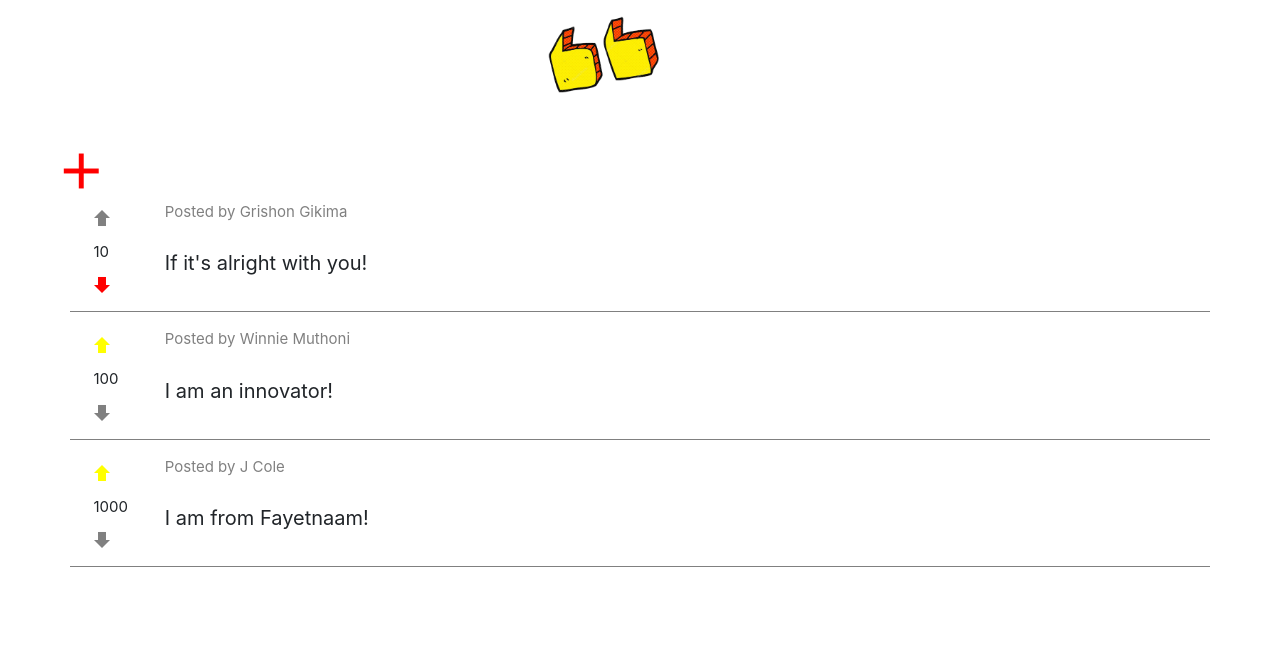
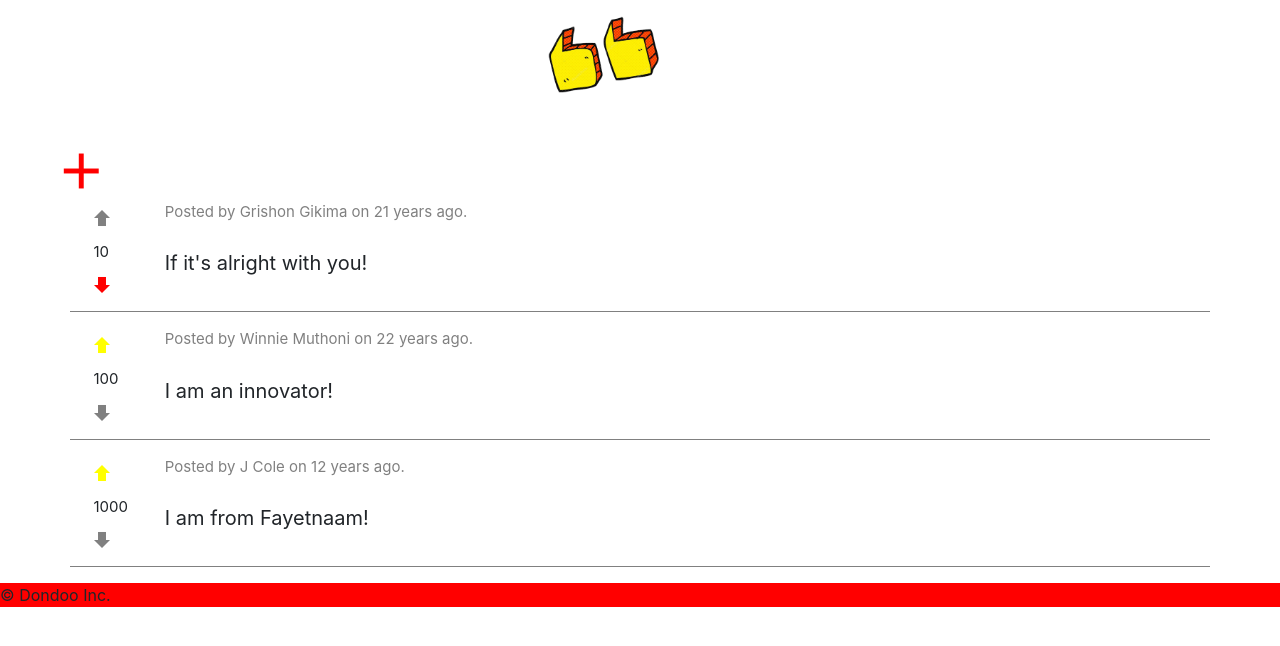
Before and after one commit to GrishonNganga/Dondoo, an Angular app: page / in a window 1280 px wide. Shown: the top 646 px of the page. Built offline with nearby package versions, Linux system fonts and the light colour scheme.

Commit message:
Add footer and a custom pipe

```diff
--- a/src/app/app.component.html
+++ b/src/app/app.component.html
@@ -1,2 +1,3 @@
 <app-header></app-header>
 <app-quotes></app-quotes>
+<app-footer></app-footer>
--- a/src/app/app.module.ts
+++ b/src/app/app.module.ts
@@ -7,6 +7,8 @@
 import { QuotesComponent } from './quotes/quotes.component';
 import { QuoteDescriptionComponent } from './quote-description/quote-description.component';
 import { HighlightDirective } from './highlight.directive';
+import { DateCountPipe } from './date-count.pipe';
+import { FooterComponent } from './footer/footer.component';
 
 @NgModule({
   declarations: [
@@ -14,7 +16,9 @@
     HeaderComponent,
     QuotesComponent,
     QuoteDescriptionComponent,
-    HighlightDirective
+    HighlightDirective,
+    DateCountPipe,
+    FooterComponent
   ],
   imports: [
     BrowserModule,
--- /dev/null
+++ b/src/app/date-count.pipe.ts
@@ -0,0 +1,23 @@
+import { Pipe, PipeTransform } from '@angular/core';
+
+@Pipe({
+  name: 'dateCount'
+})
+export class DateCountPipe implements PipeTransform {
+
+  transform(value: any, ...args: unknown[]): unknown {
+      let today:Date = new Date(); //get current date and time
+      let todayWithNoTime:any = new Date(today.getFullYear(), today.getMonth(), today.getDate())
+      var dateDifference = Math.abs(value - todayWithNoTime) //returns value in miliseconds
+      const secondsInDay = 86400; //60 seconds * 60 minutes in an hour * 24 hours in a day
+      var dateDifferenceSeconds = dateDifference*0.001; //converts miliseconds to seconds
+      var dateCounter = dateDifferenceSeconds/secondsInDay;
+
+      if (dateCounter >= 1 && value > todayWithNoTime){
+        return dateCounter;
+      }else{
+        return Math.round(dateCounter/365);
+      }
+  }
+
+}
--- /dev/null
+++ b/src/app/footer/footer.component.css
@@ -0,0 +1,3 @@
+footer{
+    background-color: red;
+}
--- /dev/null
+++ b/src/app/footer/footer.component.html
@@ -0,0 +1,3 @@
+<footer>
+    &copy; Dondoo Inc.
+</footer>
--- /dev/null
+++ b/src/app/footer/footer.component.ts
@@ -0,0 +1,15 @@
+import { Component, OnInit } from '@angular/core';
+
+@Component({
+  selector: 'app-footer',
+  templateUrl: './footer.component.html',
+  styleUrls: ['./footer.component.css']
+})
+export class FooterComponent implements OnInit {
+
+  constructor() { }
+
+  ngOnInit(): void {
+  }
+
+}
--- a/src/app/quote.ts
+++ b/src/app/quote.ts
@@ -1,6 +1,6 @@
 export class Quote {
     showDescription: boolean;
-    constructor(public author: string, public quote: string, public upvote: number, public downvote:number, public self: boolean, public unlike: boolean, public quoteSayer: string){
+    constructor(public author: string, public quote: string, public upvote: number, public downvote:number, public self: boolean, public unlike: boolean, public quoteSayer: string, public when: Date){
     this.showDescription = false;
     }
 }
--- a/src/app/quotes/quotes.component.html
+++ b/src/app/quotes/quotes.component.html
@@ -36,7 +36,7 @@
                 <div class="col">
                     <div class="row">
                         <div class="col author-txt">
-                            Posted by {{quote.author}}
+                            Posted by {{quote.author}} on {{ quote.when|dateCount}} years ago.
                         </div>
                     </div>
                     <div class="row">
--- a/src/app/quotes/quotes.component.ts
+++ b/src/app/quotes/quotes.component.ts
@@ -24,7 +24,7 @@
 
 
    addAQuote(quoteForm){
-     this.quote = new Quote(quoteForm.value.author, quoteForm.value.addedQuote, 0,0, false, false, quoteForm.value.sayer);
+     this.quote = new Quote(quoteForm.value.author, quoteForm.value.addedQuote, 0,0, false, false, quoteForm.value.sayer, new Date(2019, 7, 19));
 
      this.quotesList.push(this.quote);
      quoteForm.resetForm();
@@ -73,9 +73,9 @@
     }
    }
   quotesList: Quote[] = [
-    new Quote("Grishon Gikima", "If it's alright with you!", 10, 0, false, true, "Grishon Gikima"),
-    new Quote("Winnie Muthoni", "I am an innovator!", 100, 0, true, false, "Nelson Mandela"),
-    new Quote("J Cole", "I am from Fayetnaam!", 1000, 0, true, false, "J Cole")
+    new Quote("Grishon Gikima", "If it's alright with you!", 10, 0, false, true, "Grishon Gikima", new Date(1999, 3, 12)),
+    new Quote("Winnie Muthoni", "I am an innovator!", 100, 0, true, false, "Nelson Mandela", new Date(1997, 12,2)),
+    new Quote("J Cole", "I am from Fayetnaam!", 1000, 0, true, false, "J Cole", new Date(2008, 10, 16))
   ];
   ngOnInit(): void {
   }
```
Also changed, not shown: 2 other files (tests, documents, lock files or other folders).
